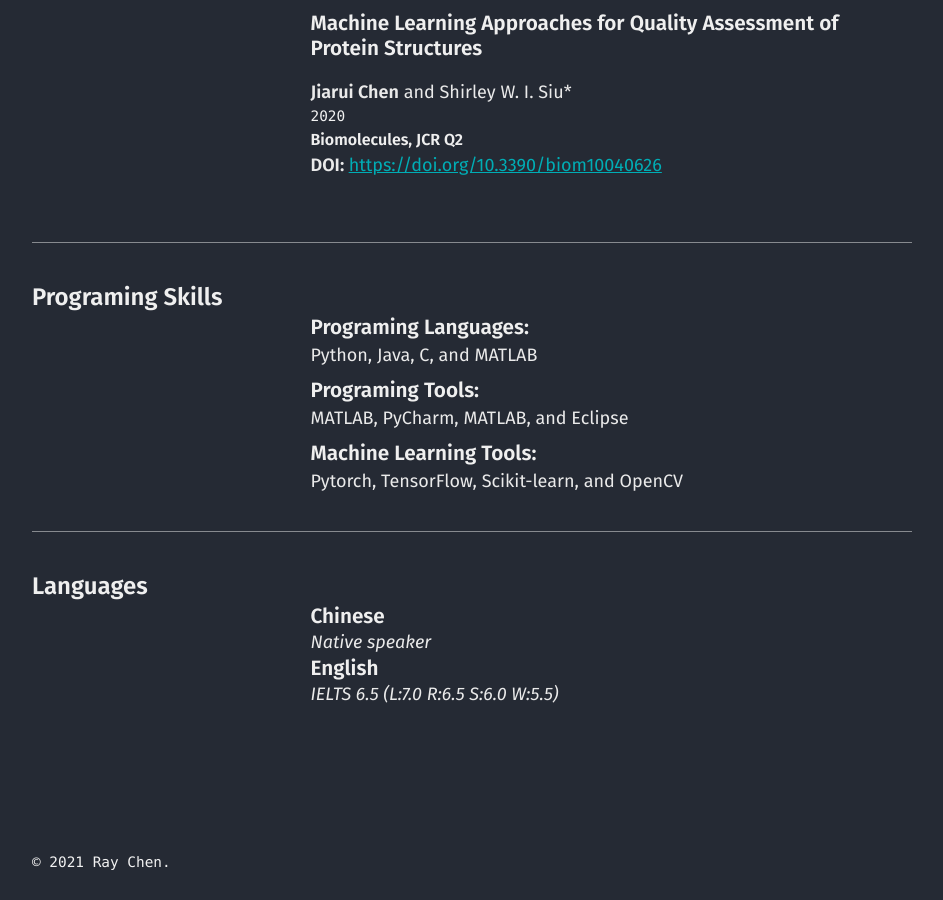
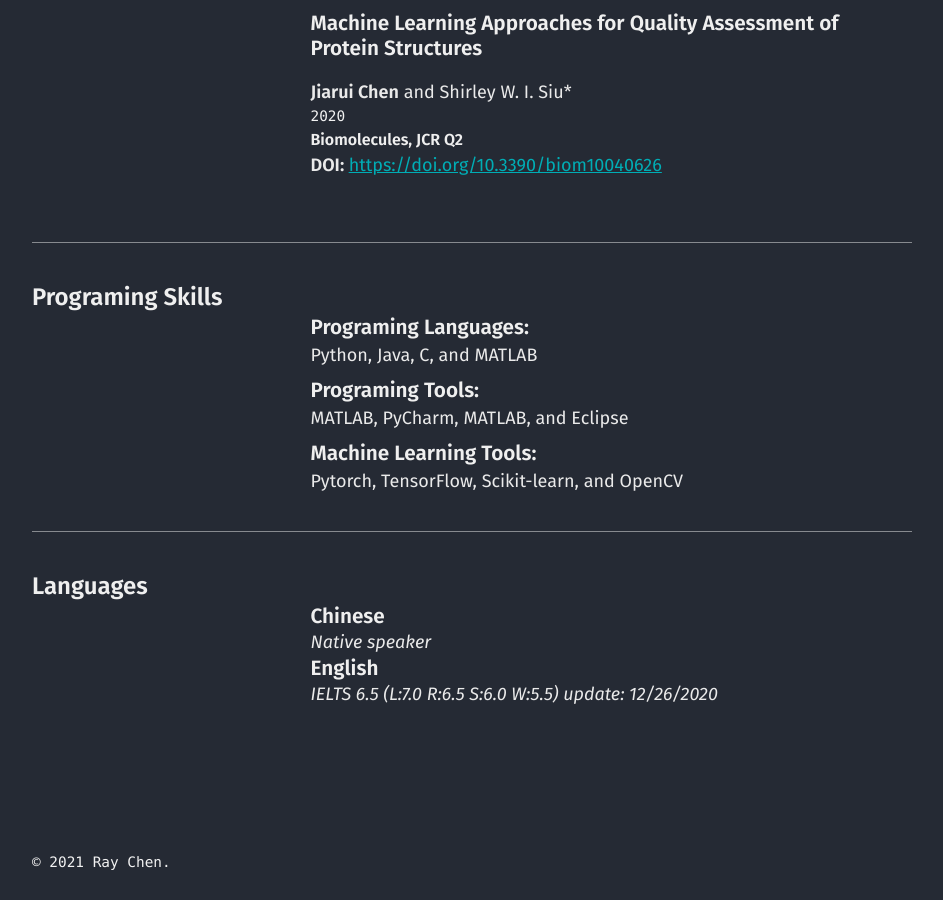
Before and after one commit to chen709847237/chen709847237, a Jekyll site: the page built from cv.md, in a window 1280 px wide and 900 px high, scrolled down 2522 px. Shown: the whole window, without its empty margins (40-983 px from the left). Built offline with Jekyll 4.4.1, drawn with Linux system fonts in a browser that asks for light colours.

Commit message:
Update cv.json

```diff
--- a/_data/cv.json
+++ b/_data/cv.json
@@ -141,7 +141,7 @@
     },
     {
       "language": "English",
-      "fluency": "IELTS 6.5 (L:7.0 R:6.5 S:6.0 W:5.5)"
+      "fluency": "IELTS 6.5 (L:7.0 R:6.5 S:6.0 W:5.5) update: 12/26/2020"
     }
   ]
     }
```
